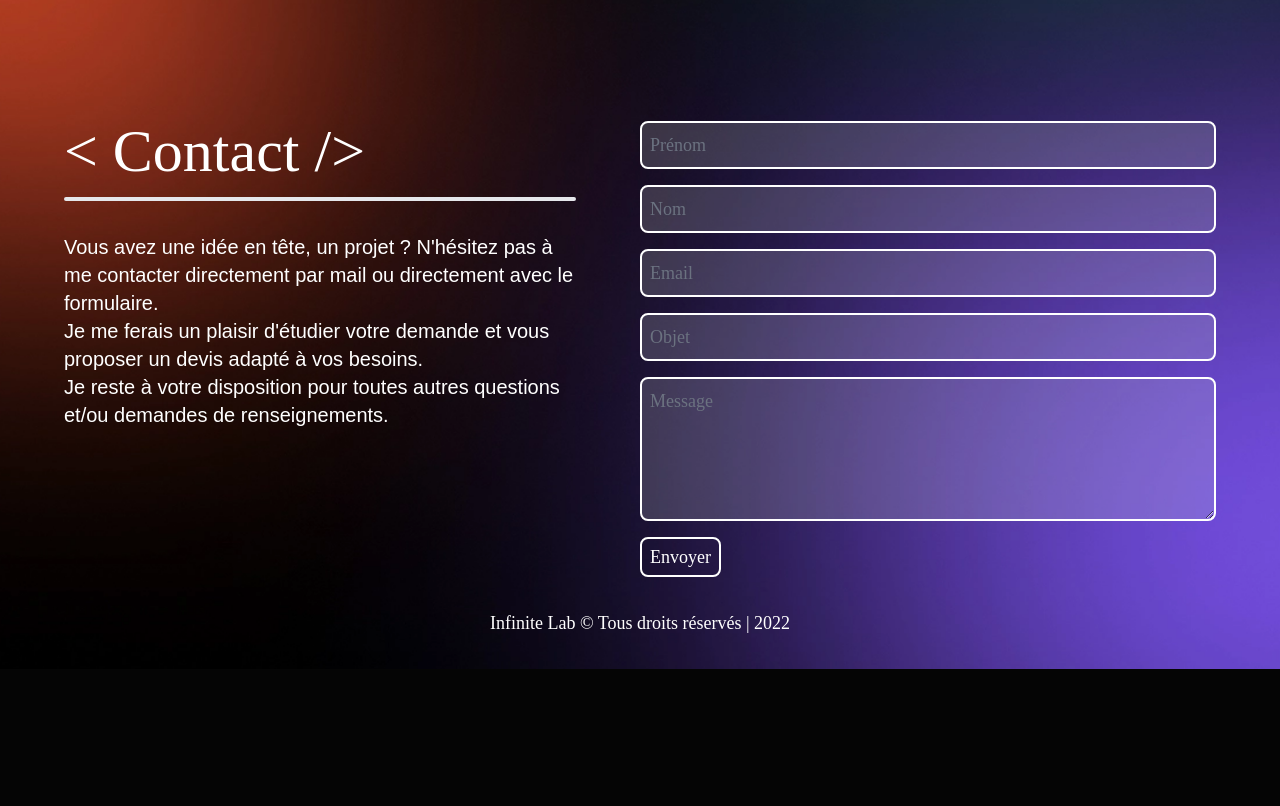
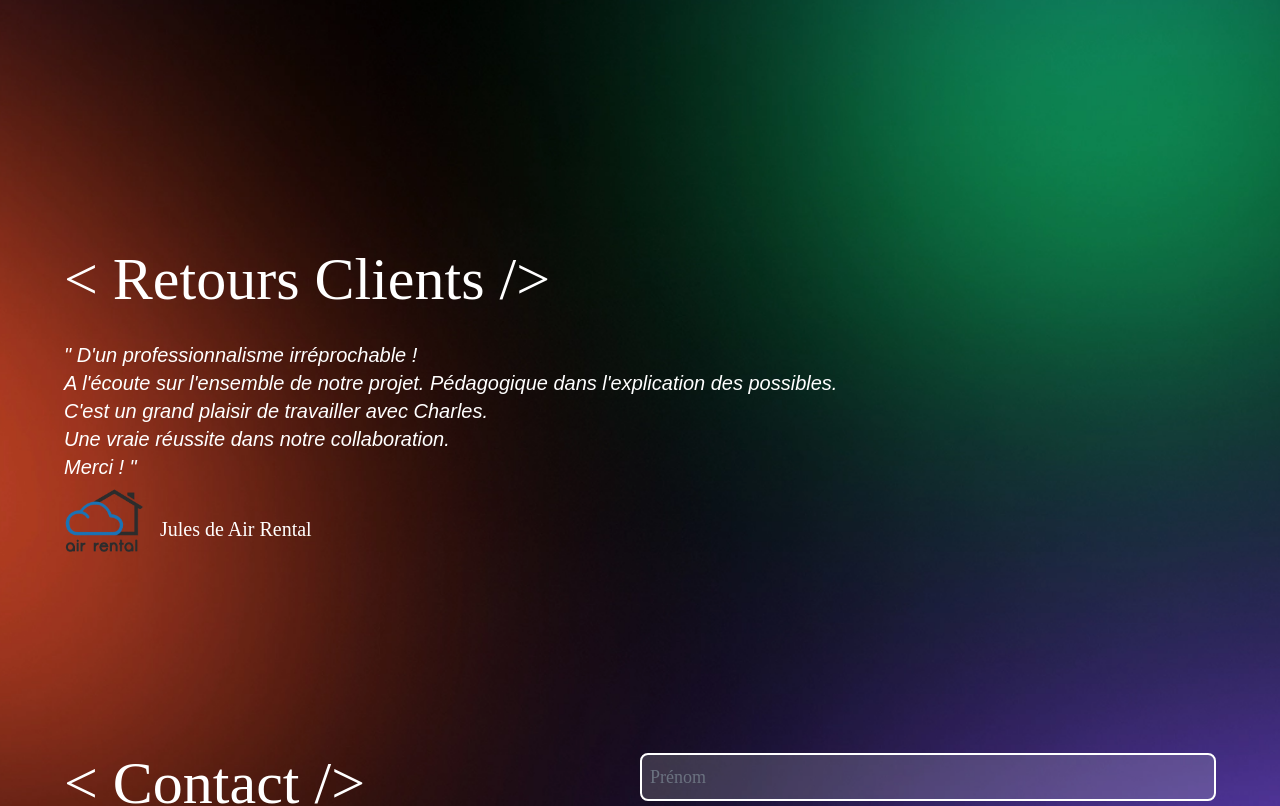
Before and after one commit to HowWhat42/if-landing-page, a React (Vite) app: page / in a window 1280 px wide. Shown: the part 5940-6746 px from the top of the page. Before the commit the page ends 6609 px from the top, so only its background shows below. Built offline with nearby package versions, Linux system fonts and the light colour scheme; a web font is replaced by a local one.

Commit message:
feat: opinion and remove animations

```diff
--- a/src/App.jsx
+++ b/src/App.jsx
@@ -9,6 +9,7 @@ import ProjectImg from './assets/images/project.webp'
 import DevImg from './assets/images/dev.webp'
 import IntegrationImg from './assets/images/integration.webp'
 import HousingImg from './assets/images/housing.webp'
+import Opinion from './components/Opinion'
 
 const App = () => {
     const services = [
@@ -59,6 +60,7 @@ const App = () => {
             <About />
             <Splitter />
             {services.map((service, i) => <Service key={i} title={service.title} texts={service.texts} img={service.img} color={service.color} id={i + 1} />)}
+            <Opinion />
             <Contact />
             <Footer />
         </div>
--- a/src/components/Hero.jsx
+++ b/src/components/Hero.jsx
@@ -2,7 +2,7 @@ import React from 'react'
 
 const Hero = () => {
     return (
-        <div className='font-clash h-screen flex flex-col justify-center items-center text-center'>
+        <div className='font-clash h-screen flex flex-col justify-center items-center text-center animate-fade-in'>
             <p className='text-xl md:text-3xl lg:text-4xl xl:text-5xl'>Lancez votre projet avec</p>
             <p className='tracking-wide text-5xl md:text-7xl lg:text-8xl xl:text-9xl font-medium text-transparent my-4' style={{ WebkitTextStrokeWidth: '0.08rem', WebkitTextStrokeColor: '#FFF' }}>Infinite Lab</p>
             <p className='text-base md:text-lg lg:text-xl xl:text-2xl mb-4'>Entreprise de développement informatique</p>
--- /dev/null
+++ b/src/components/Opinion.jsx
@@ -0,0 +1,23 @@
+import React from 'react'
+import AirRentalLogo from '../assets/images/air-rental_logo.webp'
+
+const Opinion = () => {
+    return (
+        <div className='flex flex-col justify-between py-32 mx-8 lg:mx-12 xl:mx-16'>
+            <p className='text-4xl lg:text-5xl xl:text-6xl font-medium font-clash mb-8'>&#060; Retours Clients /&#062;</p>
+            <div className='text-sm md:text-base lg:text-lg xl:text-xl mb-16 font-medium italic'>
+                <p>" D'un professionnalisme irréprochable !</p>
+                <p>A l'écoute sur l'ensemble de notre projet. Pédagogique dans l'explication des possibles.</p>
+                <p>C'est un grand plaisir de travailler avec Charles.</p>
+                <p>Une vraie réussite dans notre collaboration.</p>
+                <p>Merci ! "</p>
+                <div className='flex items-center'>
+                    <img className='h-20 mr-4' src={AirRentalLogo} alt='AirRental Logo' />
+                    <p className='pt-4 not-italic font-clash'>Jules de Air Rental</p>
+                </div>
+            </div>
+        </div>
+    )
+}
+
+export default Opinion
--- a/src/components/Service.jsx
+++ b/src/components/Service.jsx
@@ -4,12 +4,12 @@ const Service = ({ title, texts, img, color, id }) => {
     const isEven = id % 2 == 0
     return (
         <div className='flex flex-col py-8 md:py-16 xl:py-48 px-8 lg:px-12 xl:px-16'>
-            <p className={['font-clash text-2xl md:text-3xl lg:text-4xl xl:text-5xl font-medium mb-8 ', isEven && ' text-right']}>{title}</p>
-            <div className={['flex flex-col lg:flex-row justify-between ', isEven && ' lg:flex-row-reverse text-right']}>
+            <p className={`font-clash text-2xl md:text-3xl lg:text-4xl xl:text-5xl font-medium mb-8 ${isEven ? 'text-right' : ''}`}>{title}</p>
+            <div className={`flex flex-col lg:flex-row justify-between ${isEven ? 'lg:flex-row-reverse text-right' : ''}`}>
                 <img src={img} alt='illustration' className='m-w-4xl lg:w-1/2' />
-                <div className={['flex flex-col justify-between ', isEven ? ' items-start' : ' items-end']}>
+                <div className={`flex flex-col justify-between ${isEven ? 'items-start' : 'items-end'}`}>
                     <p className='font-clash text-9xl lg:text-10xl xl:text-230 font-bold text-transparent' style={{ WebkitTextStrokeColor: color, WebkitTextStrokeWidth: '0.2rem' }}>0{id}</p>
-                    <div className={['flex flex-col text-sm md:text-lg lg:text-xl font-medium ', isEven ? ' lg:pr-8' : ' lg:pl-8']}>{texts.map((text, i) => <p key={i}>{text}</p>)}</div>
+                    <div className={`flex flex-col text-sm md:text-lg lg:text-xl font-medium ${isEven ? 'lg:pr-8' : 'lg:pl-8'}`}>{texts.map((text, i) => <p key={i}>{text}</p>)}</div>
                 </div>
             </div>
         </div>
--- a/tailwind.config.js
+++ b/tailwind.config.js
@@ -20,6 +20,15 @@ module.exports = {
       },
       height: {
         '50vh': '50vh'
+      },
+      animation: {
+        'fade-in': 'fade-in 0.7s ease-in-out'
+      },
+      keyframes: {
+        'fade-in': {
+          from: { opacity: 0, filter: 'blur(5px)', transform: 'translateY(-30%)' },
+          to: { opacity: 1, filter: 'blur(0)', transform: 'translateY(0)' }
+        },
       }
     },
   },
```
Also changed, not shown: package.json (line endings or trailing spaces), src/assets/images/air-rental_logo.webp (added), 1 other file (tests, documents, lock files or other folders).
